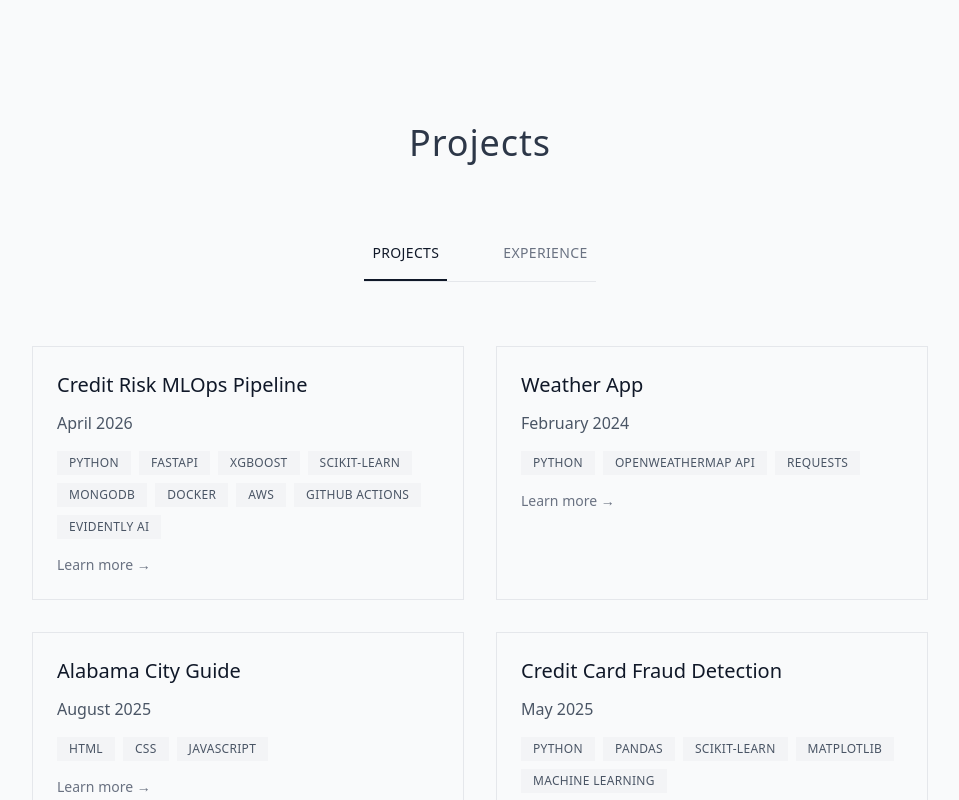
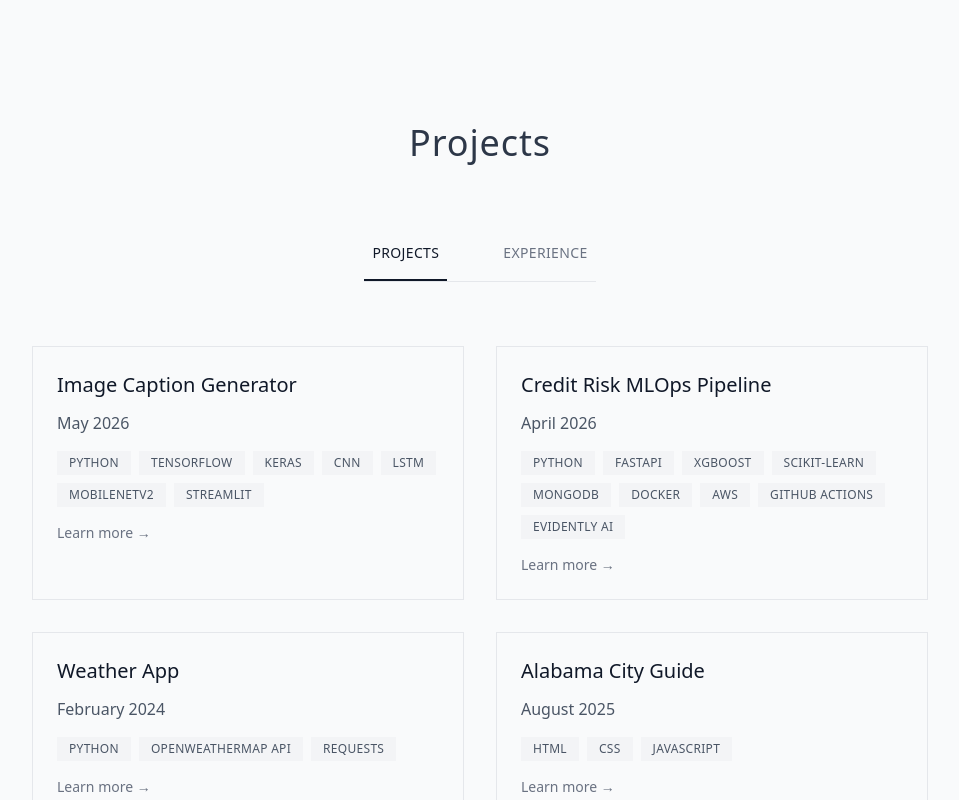
Before and after one commit to josierra21/jportfolio, a React (Vite) app: page / in a window 1280 px wide. Shown: the part 529-1329 px from the top of the page, without its empty margins (160-1119 px from the left). Built offline with nearby package versions, Linux system fonts and the light colour scheme.

Commit message:
added project

```diff
--- a/src/components/experience/experience.tsx
+++ b/src/components/experience/experience.tsx
@@ -27,6 +27,20 @@ export const Experience: FC = () => {
       .toUpperCase();
 
   const projects = [
+    {
+      title: "Image Caption Generator",
+      description: "May 2026",
+      repoLink: "https://github.com/josierra21/image_caption_generator",
+      overview: "A deep learning project that trains a CNN + LSTM model to generate captions for uploaded images. The project includes model training in a Jupyter notebook and a Streamlit app for trying the caption generator through a simple web interface.",
+      contributions: [
+        "Built an image captioning workflow using a CNN for image features and an LSTM model for caption generation.",
+        "Created a training notebook that produces saved model, tokenizer, configuration, and feature artifacts.",
+        "Used MobileNetV2 features to support image understanding before generating captions.",
+        "Served the trained model through a Streamlit application for interactive image uploads and caption results.",
+        "Documented setup, training, and local app instructions so the project can be reproduced."
+      ],
+      techStack: ["Python", "TensorFlow", "Keras", "CNN", "LSTM", "MobileNetV2", "Streamlit"]
+    },
     {
       title: "Credit Risk MLOps Pipeline",
       description: "April 2026",
```
